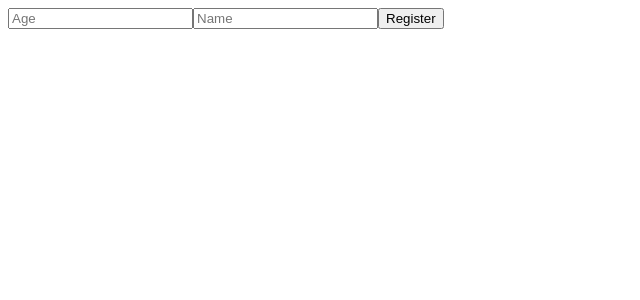
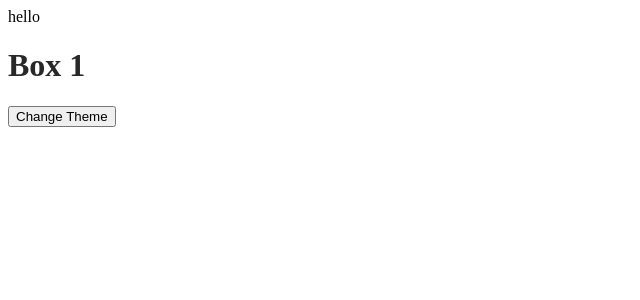
Before and after one commit to GauravSrivastava15/react-in-type-script, a React (Vite) app: page / in a window 1280 px wide. Shown: the top 300 px of the page, without its empty margins (0-640 px from the left). Built offline with nearby package versions, Linux system fonts and the light colour scheme.

Commit message:
useContext() hook implemented using TS

```diff
--- a/src/App.tsx
+++ b/src/App.tsx
@@ -1,38 +1,38 @@
-import { FormEvent, useState } from "react";
+import { ReactNode, createContext, useState } from "react";
+import Box from "./components/box";
 
-interface Person {
-  name: string;
-  age: number;
+type ThemeType = "light" | "dark";
+
+interface ThemeContextType {
+  theme: ThemeType;
+  toggleTheme: () => void;
 }
 
-function App() {
-  const [user, setUser] = useState<Person>();
-  const submitHandler = (e:FormEvent<HTMLFormElement>) =>{
-    e.preventDefault()
-    console.log(user)
+export const ThemeContext = createContext<ThemeContextType>({
+  theme: "light",
+  toggleTheme: () => {},
+});
+
+const ThemeProvider = ({ children }: { children: ReactNode }) => {
+
+  const [theme, setTheme] = useState<ThemeType>("light")
+
+  const toggleTheme = () =>{
+    setTheme((prev) => (prev === "light" ? "dark" : "light"))
   }
   return (
-    <div>
-      <form onSubmit={submitHandler}>
-        <input
-          type="number"
-          placeholder="Age"
-          value={user?.age || ""}
-          onChange={(e) =>
-            setUser((prev) => ({ ...prev!, age: Number(e.target.value) }))
-          }
-        />
-        <input
-          type="text"
-          placeholder="Name"
-          value={user?.name || ""}
-          onChange={(e) =>
-            setUser((prev) => ({ ...prev!, name: e.target.value }))
-          }
-        />
-        <button type="submit">Register</button>
-      </form>
-    </div>
+    <ThemeContext.Provider value={{ theme, toggleTheme }}>
+      {children}
+    </ThemeContext.Provider>
+  );
+};
+
+function App() {
+  return (
+    <ThemeProvider>
+      <div>hello</div>
+      <Box />
+    </ThemeProvider>
   );
 }
 
--- a/src/components/Box.tsx
+++ b/src/components/Box.tsx
@@ -1,16 +1,21 @@
+import React, { useContext } from "react";
+import { ThemeContext } from "../App";
 
-type InputValType = string | number
-
-
-const Box = <T extends InputValType>({label, value, onChange}:{label:string, value:T, onChange: () => void}) => {
+const Box = () => {
+  const { theme, toggleTheme } = useContext(ThemeContext);
 
   return (
-    <form>
-        <label></label>
-        <input type="text" value={value} onChange={onChange}></input>
-        <button type="submit">Submit the value</button>
-    </form>
-  )
-}
+    <div
+      className="boxContainer"
+      style={{
+        backgroundColor: theme === "dark" ? "rgb(40,40,40)" : "white",
+        color: theme === "dark" ? "white" : "rgb(40,40,40)",
+      }}
+    >
+      <h1>Box 1</h1>
+      <button onClick={toggleTheme}>Change Theme</button>
+    </div>
+  );
+};
 
-export default Box
+export default Box;
--- a/src/index.css
+++ b/src/index.css
@@ -2,13 +2,14 @@
   font-family: Inter, system-ui, Avenir, Helvetica, Arial, sans-serif;
   line-height: 1.5;
   font-weight: 400;
+}
 
-  color-scheme: light dark;
-  color: rgba(255, 255, 255, 0.87);
-  background-color: #242424;
+*{
+  margin: 0;
+  padding: 0;
+  box-sizing: border-box;
+}
 
-  font-synthesis: none;
-  text-rendering: optimizeLegibility;
-  -webkit-font-smoothing: antialiased;
-  -moz-osx-font-smoothing: grayscale;
+.boxContainer{
+  padding: 2rem;
 }
```
